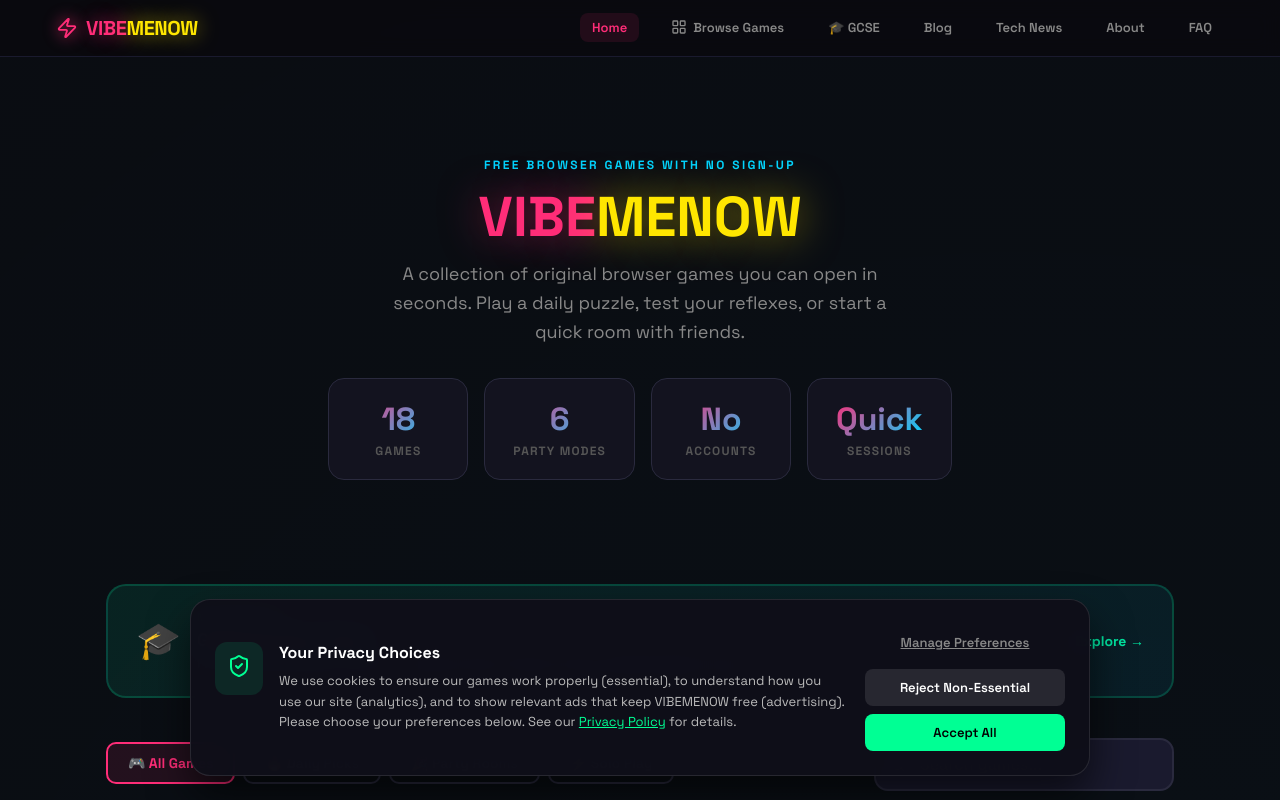
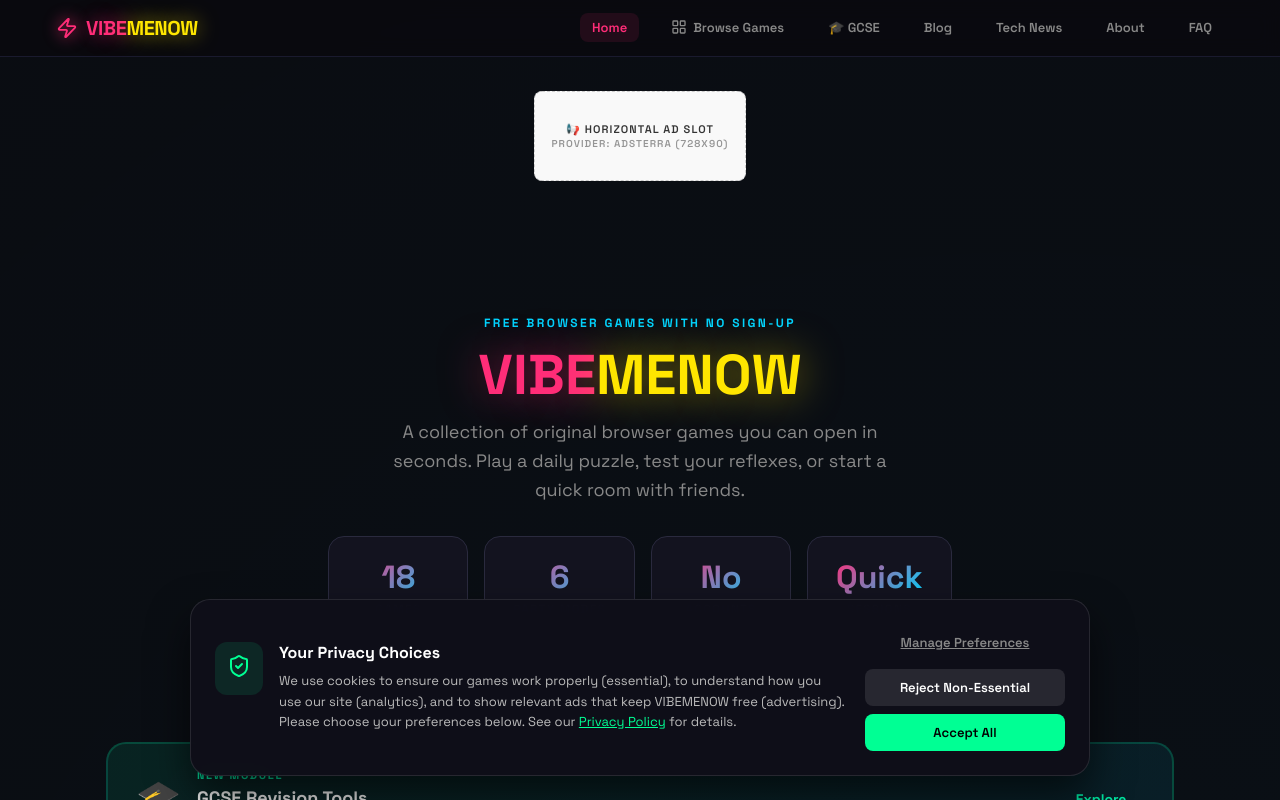
Before and after one commit to Ragskrp/vibe-check-enhanced, a Next.js app: page / in a window 1280 px wide. Shown: the top 800 px of the page. Built offline with nearby package versions, Linux system fonts and the light colour scheme.

Commit message:
opt: move main ad banner to top for higher viewability

```diff
--- a/app/components/SiteLayout.js
+++ b/app/components/SiteLayout.js
@@ -148,6 +148,11 @@
         </nav>
       )}
 
+      {/* Top Ad Banner - High Viewability */}
+      <div style={{ maxWidth: 1200, margin: '10px auto', display: 'flex', justifyContent: 'center' }}>
+        <AdBanner format="horizontal" />
+      </div>
+
       {/* Main Content */}
       <main>
         {[
@@ -178,9 +183,6 @@
       </main>
 
       <GameEditorialLayer />
-
-      {/* Bottom Ad Banner */}
-      <AdBanner format="horizontal" />
 
       {/* Footer */}
       <footer className="site-footer">
```
